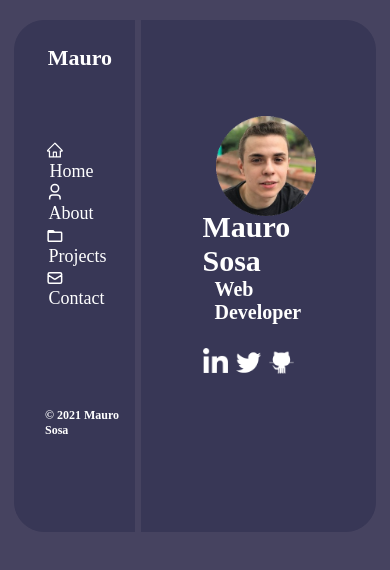
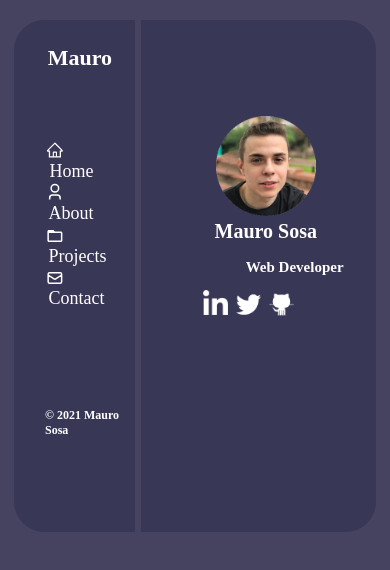
Before and after one commit to maureSs/maurososa-OLD, a React (Create React App) app: page / in a window 390 px wide. Shown: the top 570 px of the page. Built offline with nearby package versions, Linux system fonts and the light colour scheme.

Commit message:
website commit

```diff
--- a/src/index.css
+++ b/src/index.css
@@ -192,6 +192,10 @@ body {
   margin-left: 54%;
   margin-top: 1.5%;
 }
+
+.description h2 {
+  font-size: 30px;
+}
 @media (max-width: 480px) {
   .description {
     margin-left: 50%;
@@ -200,6 +204,20 @@ body {
 @media (max-width: 480px) {
   .description h2 {
     margin-left: 5%;
+    font-size: 20px;
+    position: absolute;
+  }
+}
+
+.description h4 {
+  font-size: 20px;
+}
+@media (max-width: 480px) {
+  .description h4 {
+    font-size: 15px;
+    margin-top: 10%;
+    position: absolute;
+    margin-right: 5%;
   }
 }
 
@@ -218,7 +236,7 @@ body {
   .social-media {
     width: 100px;
     height: 10px;
-    margin-top: 8%;
+    margin-top: 22%;
     margin-left: 50%;
   }
 }
--- a/src/pages/Home.js
+++ b/src/pages/Home.js
@@ -18,14 +18,11 @@ function Home() {
         <h2
           style={{
             fontFamily: 'Segoe Print',
-            fontSize: 30,
           }}
         >
           Mauro Sosa
         </h2>
-        <h4
-          style={{ marginLeft: '13%', fontSize: 20, fontFamily: 'SimSun-ExtB' }}
-        >
+        <h4 style={{ marginLeft: '13%', fontFamily: 'SimSun-ExtB' }}>
           Web Developer
         </h4>
       </div>
```
